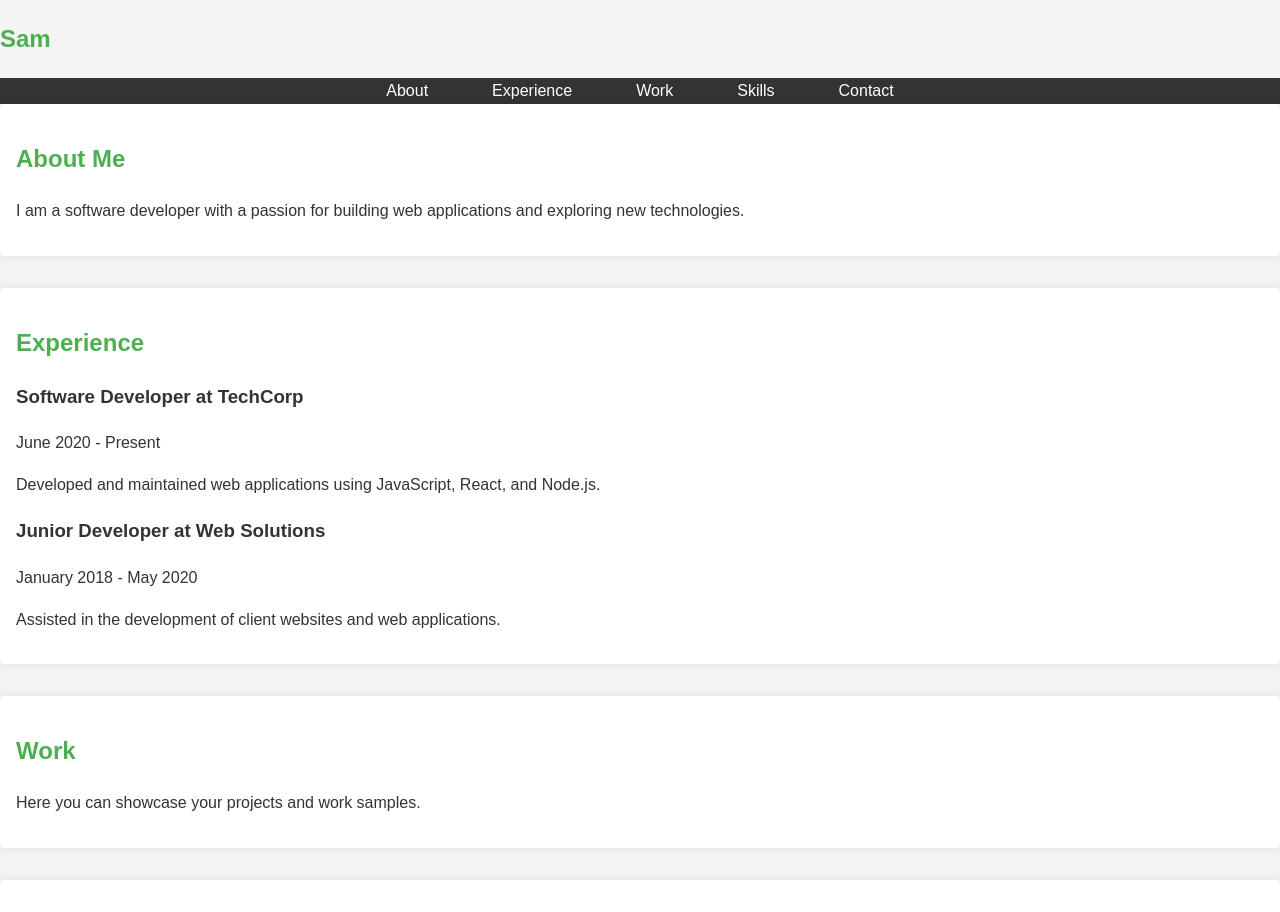
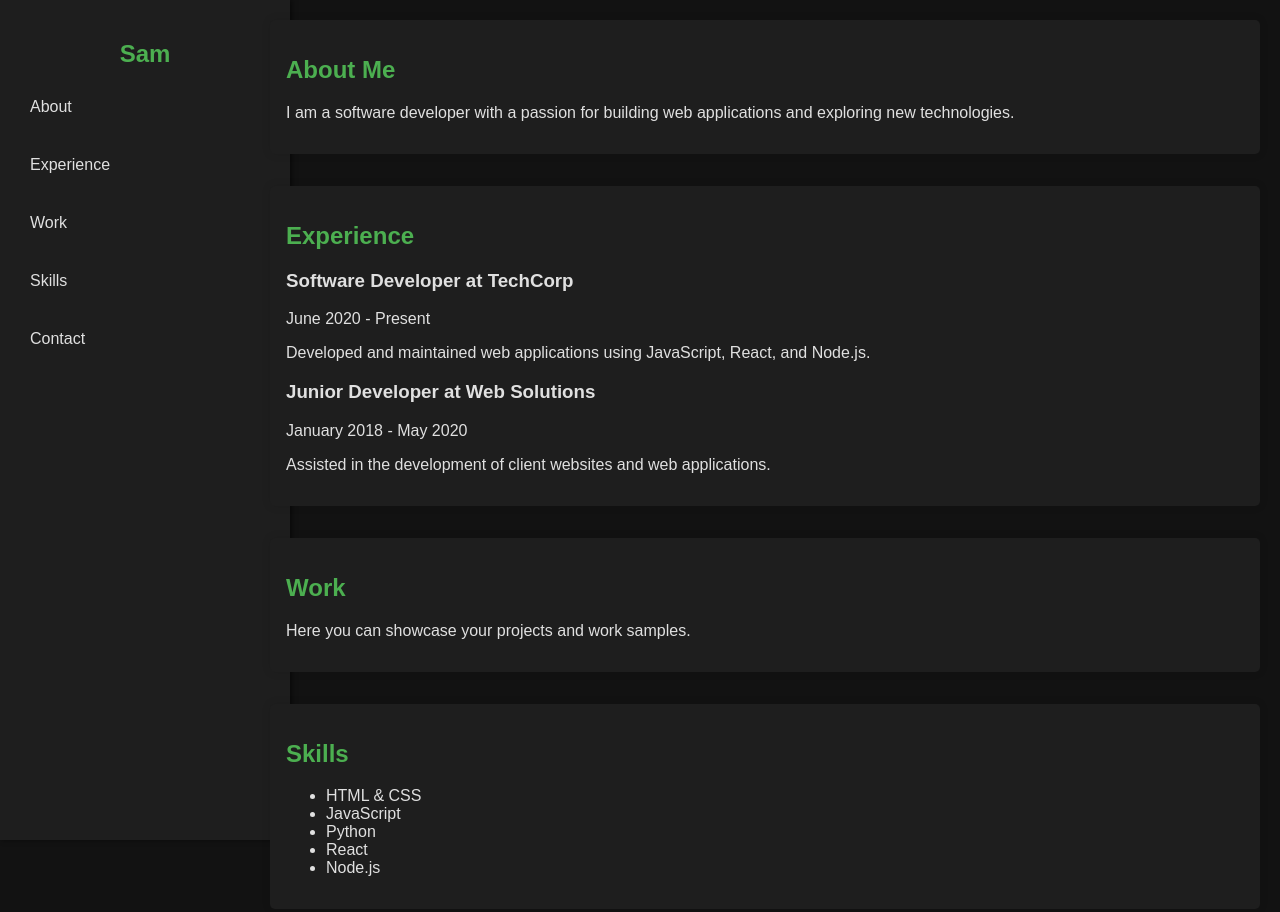
Before and after one commit to Samn7/MyWebsite, a plain HTML site: page index.html in a window 1280 px wide. Shown: the top 912 px of the page. Drawn offline with nearby package versions, Linux system fonts and the light colour scheme.

Commit message:
Update styles.css

```diff
--- a/styles.css
+++ b/styles.css
@@ -2,50 +2,56 @@ body {
     font-family: Arial, sans-serif;
     margin: 0;
     padding: 0;
-    line-height: 1.6;
-    background-color: #f4f4f4;
-    color: #333;
+    background-color: #121212;
+    color: #E0E0E0;
 }
 
-header {
-    background: #4CAF50;
-    color: #fff;
-    padding: 1rem 0;
+.sidebar {
+    position: fixed;
+    top: 0;
+    left: 0;
+    width: 250px;
+    height: 100%;
+    background-color: #1E1E1E;
+    padding: 20px;
+    box-shadow: 2px 0 5px rgba(0, 0, 0, 0.5);
+}
+
+.sidebar h2 {
+    color: #4CAF50;
     text-align: center;
 }
 
-nav ul {
-    background: #333;
-    color: #fff;
-    display: flex;
-    justify-content: center;
+.sidebar nav ul {
     list-style: none;
-    margin: 0;
     padding: 0;
 }
 
-nav ul li {
-    margin: 0 1rem;
+.sidebar nav ul li {
+    margin: 20px 0;
 }
 
-nav ul li a {
-    color: #fff;
+.sidebar nav ul li a {
+    color: #E0E0E0;
     text-decoration: none;
-    padding: 0.5rem 1rem;
+    display: block;
+    padding: 10px;
+    transition: background-color 0.3s ease;
 }
 
-nav ul li a:hover {
-    background: #4CAF50;
-    color: #fff;
+.sidebar nav ul li a:hover {
+    background-color: #4CAF50;
+    color: #121212;
 }
 
-main {
-    padding: 2rem;
+.main-content {
+    margin-left: 250px;
+    padding: 20px;
 }
 
 section {
     margin-bottom: 2rem;
-    background: #fff;
+    background: #1E1E1E;
     padding: 1rem;
     border-radius: 5px;
     box-shadow: 0 0 10px rgba(0, 0, 0, 0.1);
@@ -57,7 +63,7 @@ h2 {
 
 footer {
     background: #333;
-    color: #fff;
+    color: #E0E0E0;
     text-align: center;
     padding: 1rem 0;
     position: fixed;
```
